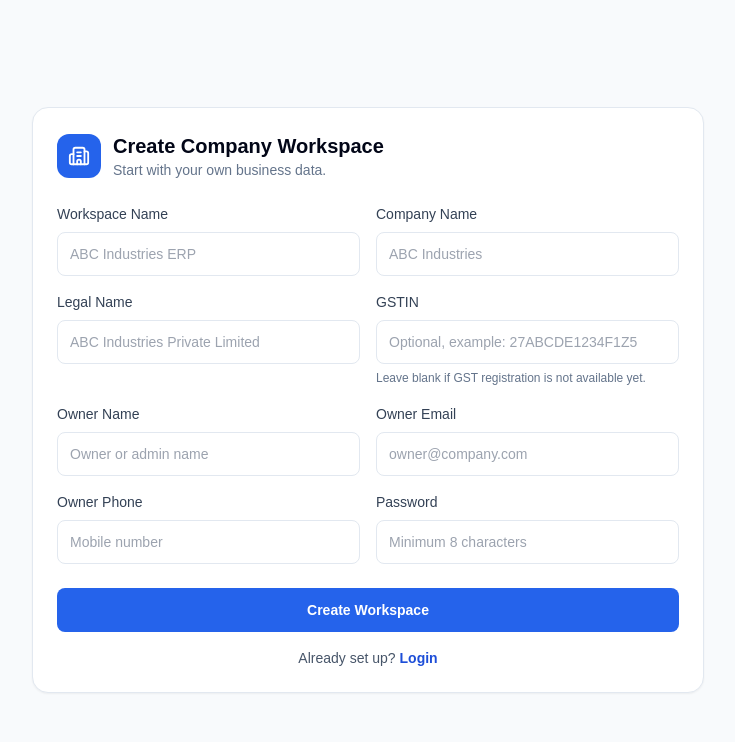
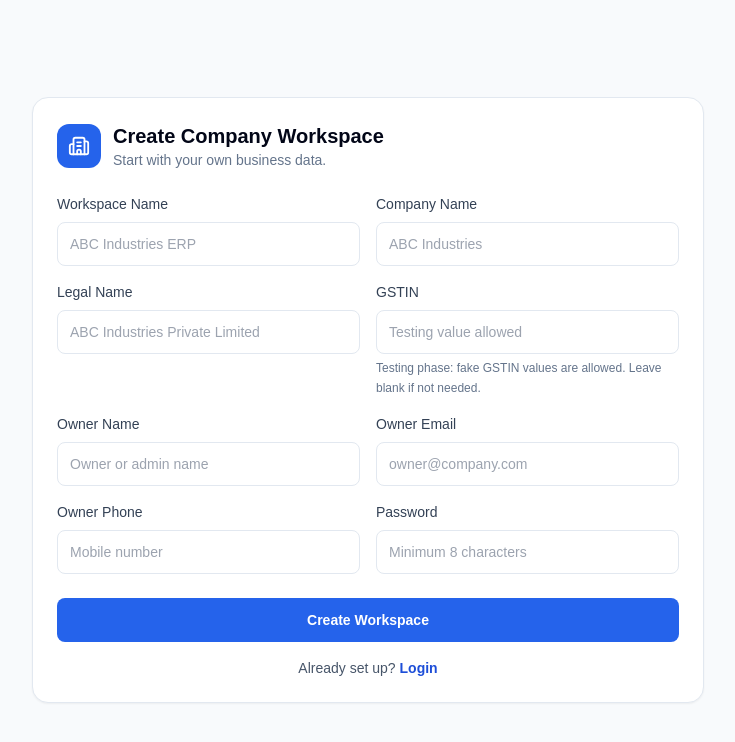
Before and after one commit to velora-system567/velora-erp, a React (Vite) app in the folder frontend/: page /register in a window 1280 px wide. Shown: the top 742 px of the page, without its empty margins (272-1007 px from the left). Built offline with nearby package versions, Linux system fonts and the light colour scheme; no server answers.

Commit message:
Allow test GSTIN values during setup

```diff
--- a/frontend/src/pages/auth/Register.jsx
+++ b/frontend/src/pages/auth/Register.jsx
@@ -9,7 +9,7 @@ const fieldConfig = [
   ["tenantName", "Workspace Name", "text", "ABC Industries ERP"],
   ["companyName", "Company Name", "text", "ABC Industries"],
   ["legalName", "Legal Name", "text", "ABC Industries Private Limited"],
-  ["gstin", "GSTIN", "text", "Optional, example: 27ABCDE1234F1Z5"],
+  ["gstin", "GSTIN", "text", "Testing value allowed"],
   ["ownerName", "Owner Name", "text", "Owner or admin name"],
   ["ownerEmail", "Owner Email", "email", "owner@company.com"],
   ["ownerPhone", "Owner Phone", "tel", "Mobile number"],
@@ -61,7 +61,7 @@ export function Register() {
             <label key={key} className="block text-sm font-medium text-slate-700">
               {label}
               <input type={type} placeholder={placeholder} value={form[key]} onChange={(event) => update(key, event.target.value)} className="mt-2 h-11 w-full rounded-lg border border-slate-200 px-3 outline-none focus:border-blue-500" />
-              {key === "gstin" ? <span className="mt-1 block text-xs leading-5 text-slate-500">Leave blank if GST registration is not available yet.</span> : null}
+              {key === "gstin" ? <span className="mt-1 block text-xs leading-5 text-slate-500">Testing phase: fake GSTIN values are allowed. Leave blank if not needed.</span> : null}
             </label>
           ))}
         </div>
```
Also changed, not shown: 2 other files (tests, documents, lock files or other folders).
